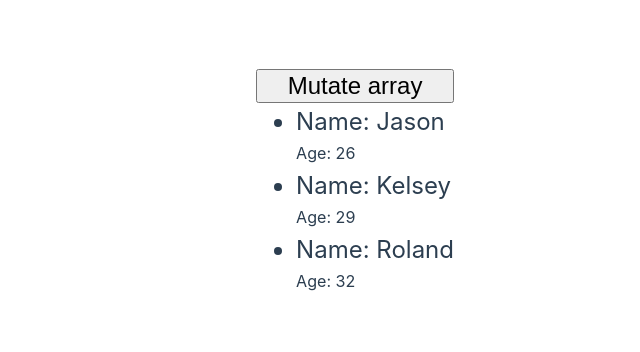
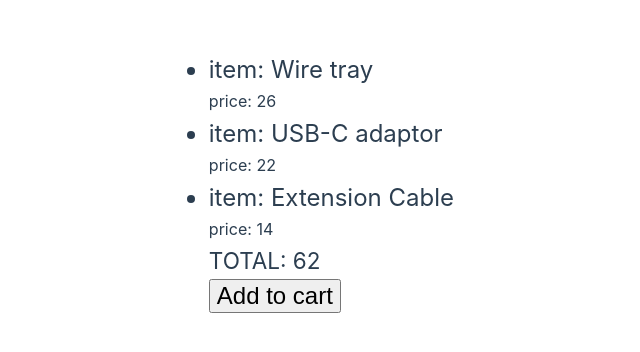
Before and after one commit to JasonXBOptel/vue_fullstack, a Vue app: page / in a window 1280 px wide. Shown: the part 218-570 px from the top of the page, without its empty margins (186-826 px from the left). Built offline with nearby package versions, Linux system fonts and the light colour scheme.

Commit message:
Computed Value testing

```diff
--- a/src/App.vue
+++ b/src/App.vue
@@ -1,25 +1,41 @@
 <script setup>
-import { ref } from "vue";
-const efDevs = ref([
-  { name: "Jason", age: 26 },
-  { name: "Kelsey", age: 29 },
-  { name: "Roland", age: 32 },
+import { ref, computed } from "vue";
+// Declare stateful array
+const cart = ref([
+  {
+    item: "Wire tray",
+    price: 26,
+  },
+  {
+    item: "USB-C adaptor",
+    price: 22,
+  },
+  {
+    item: "Extension Cable",
+    price: 14,
+  },
 ]);
-
-const mutateArray = function () {
-  // We manually redefine our stateful array using a non mutation method
-  efDevs.value = efDevs.value.filter((person) => person.age < 30);
+// Create computed value that auto-updates when cart stateful value changes
+const cartTotal = computed(() => {
+  return cart.value.reduce((acc, curr) => acc + curr.price, 0);
+});
+// Calc a value normally (no auto-updates)
+const staticCartTotal = cart.value.reduce((acc, curr) => acc + curr.price, 0);
+// Function that adds entries to the stateful array
+const addToCart = function () {
+  cart.value.push({ item: "Eraser", price: 2 });
+  console.log(cart.value);
 };
 </script>
 <template>
   <div>
-    <button @click="mutateArray">Mutate array</button>
-
     <ul>
-      <li v-for="({ name, age }, index) in efDevs" :key="index">
-        <h4>Name: {{ name }}</h4>
-        <h6>Age: {{ age }}</h6>
+      <li v-for="(entry, i) in cart" :key="i">
+        <h4>item: {{ entry.item }}</h4>
+        <h6>price: {{ entry.price }}</h6>
       </li>
+      <h2>TOTAL: {{ cartTotal }}</h2>
+      <button @click="addToCart">Add to cart</button>
     </ul>
   </div>
 </template>
```
